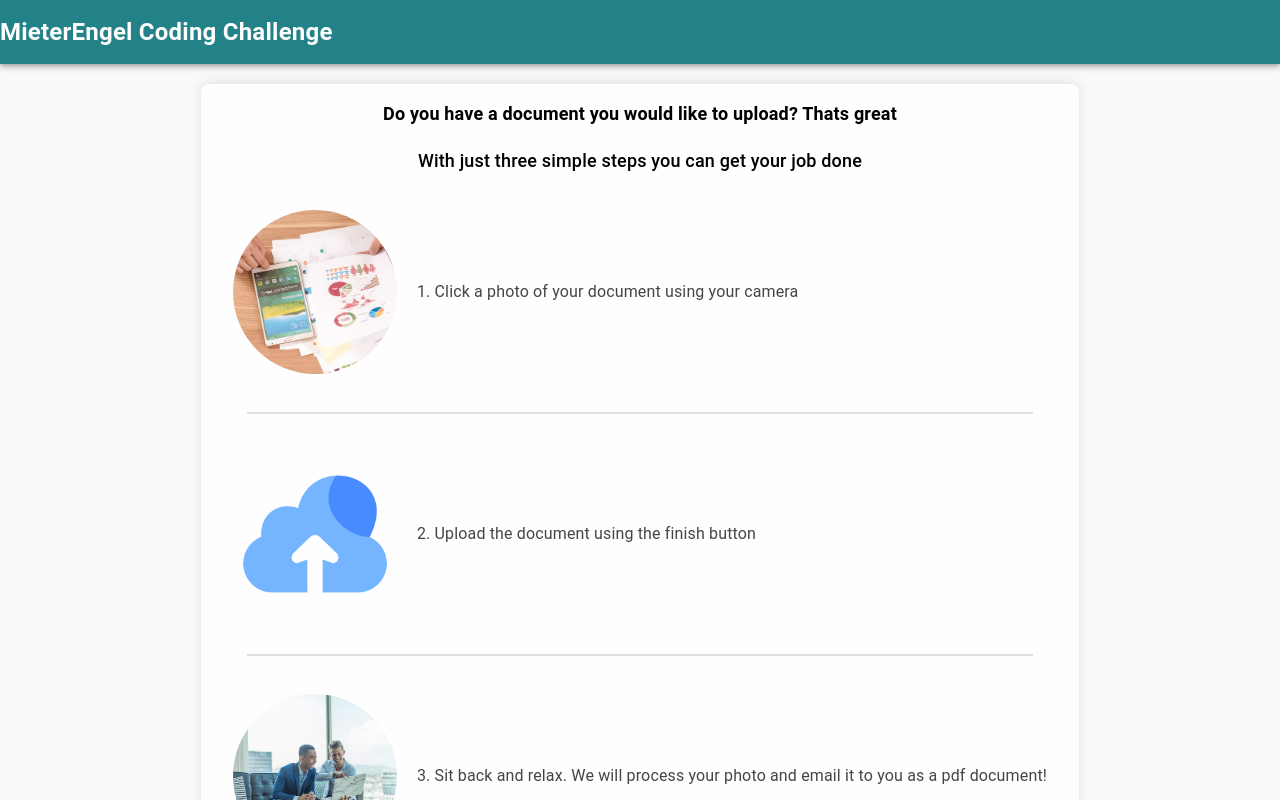
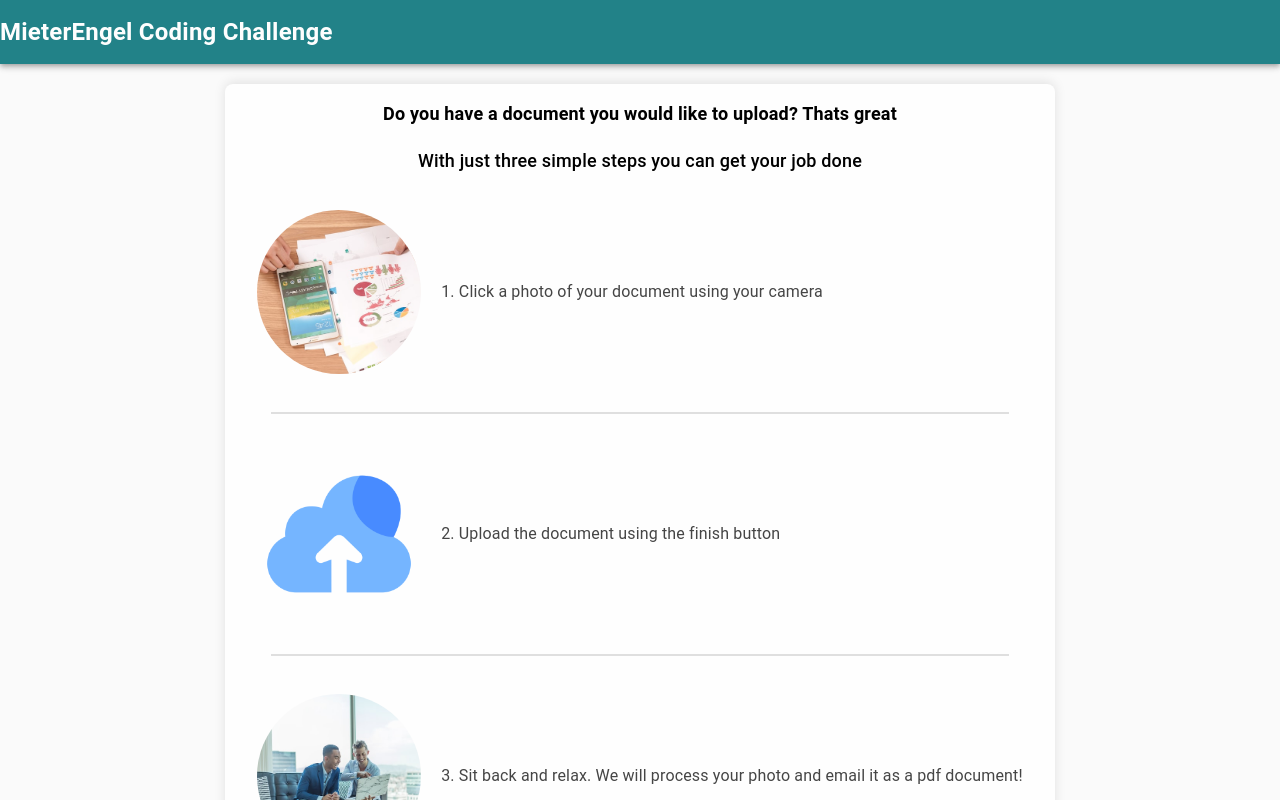
Before and after one commit to Kasheesh-PrabhuDesai/camera-app, a React (Create React App) app: page / in a window 1280 px wide. Shown: the top 800 px of the page. Built offline with nearby package versions, Linux system fonts and the light colour scheme.

Commit message:
REFACTORED text on step 3

```diff
--- a/src/components/HomePage/index.tsx
+++ b/src/components/HomePage/index.tsx
@@ -132,7 +132,7 @@ const Home = () => {
                 <ListItemText className={classes.avatarText}>
                   <Typography className={classes.cameraSubTitle}>
                     3. Sit back and relax. We will process your photo and email
-                    it to you as a pdf document!
+                    it as a pdf document!
                   </Typography>
                 </ListItemText>
               </ListItem>
```
